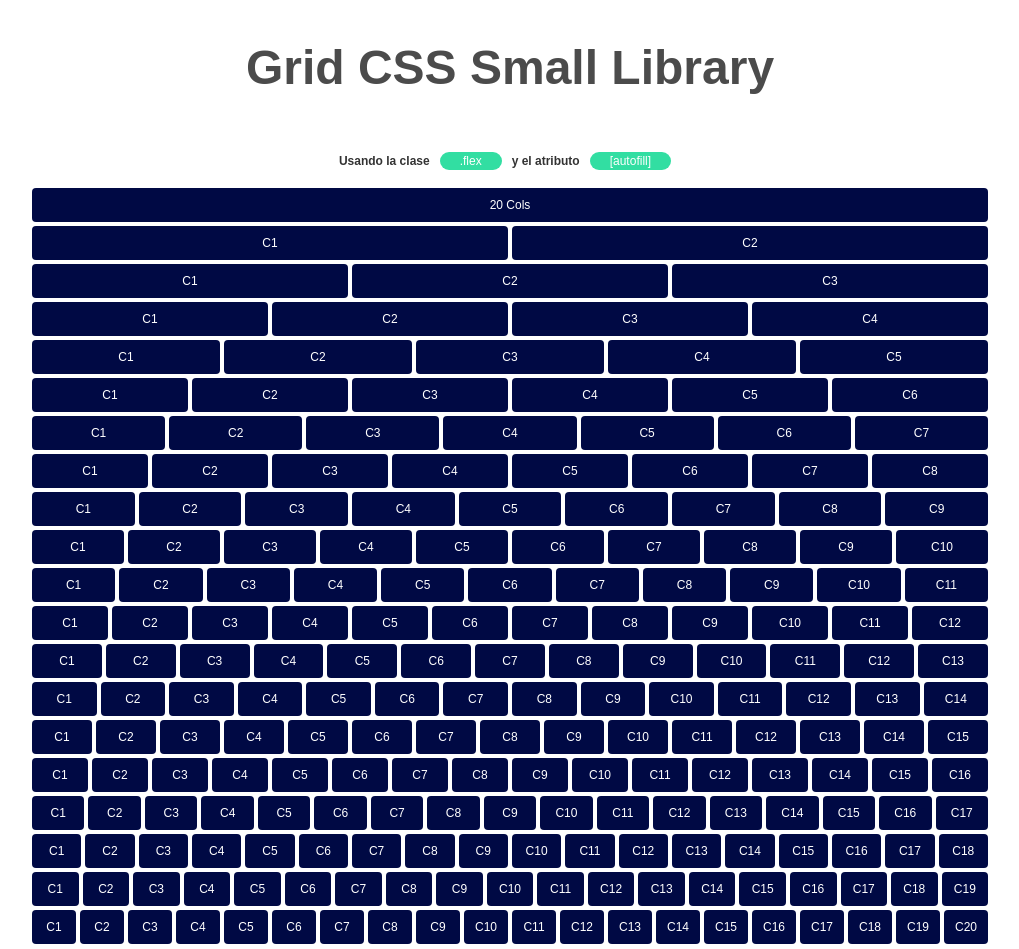
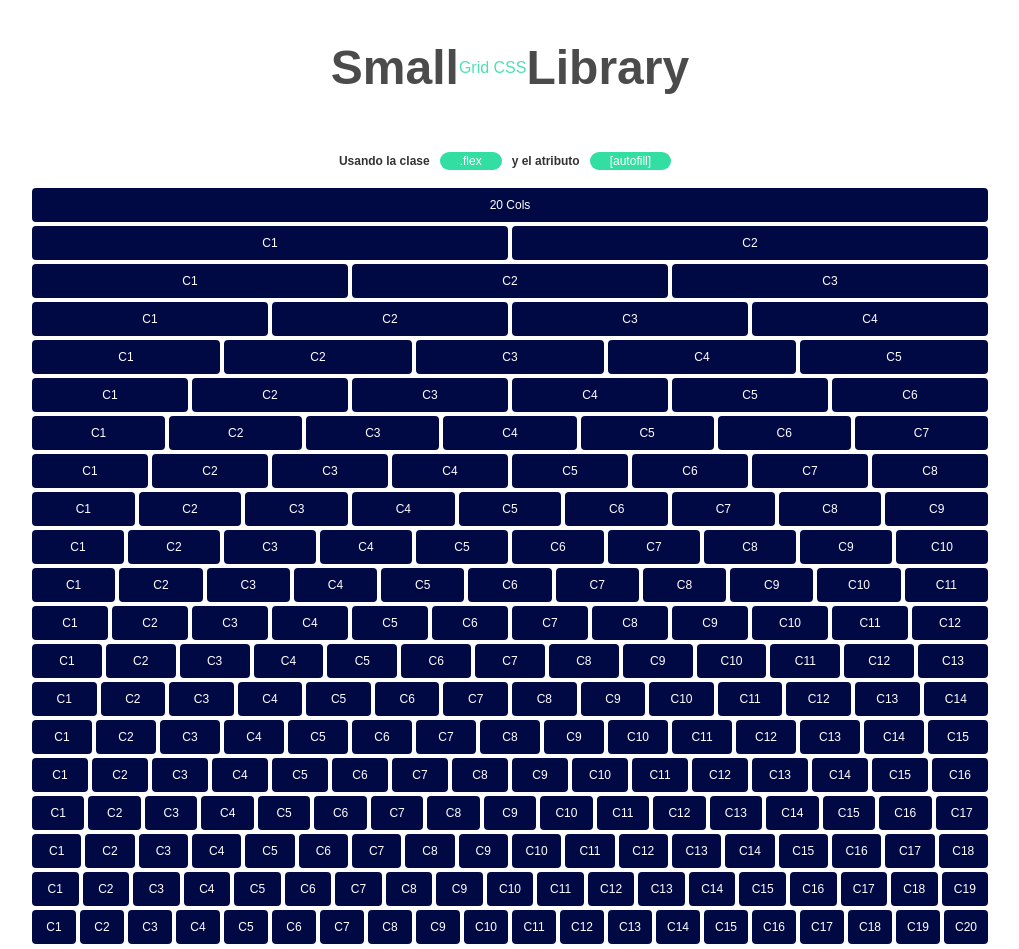
Before and after one commit to JorgeAntrax/gridcss, a website: page index.html in a window 1280 px wide. Shown: the top 949 px of the page, without its empty margins (130-1149 px from the left). Drawn offline with Linux system fonts and the light colour scheme.

Commit message:
updated lib documentation

```diff
--- a/index.html
+++ b/index.html
@@ -50,13 +50,16 @@
         small {
             font-size: 10px;
         }
+        .green {
+            color : #00d68b;
+        }
     </style>
 </head>
 
 <body>
     <section wrapper>
         <div class="flex center padding-4 opacity-7">
-            <h1>Grid CSS Small Library</h1>
+            <h1>Small <span class="green">Grid CSS</span> Library</h1>
         </div>
         <div class="flex center">
             <h3 class="opacity-8 padding-2">Usando la clase <span class="label">.flex</span> y el atributo <span class="label">[autofill]</span></h3>
```
